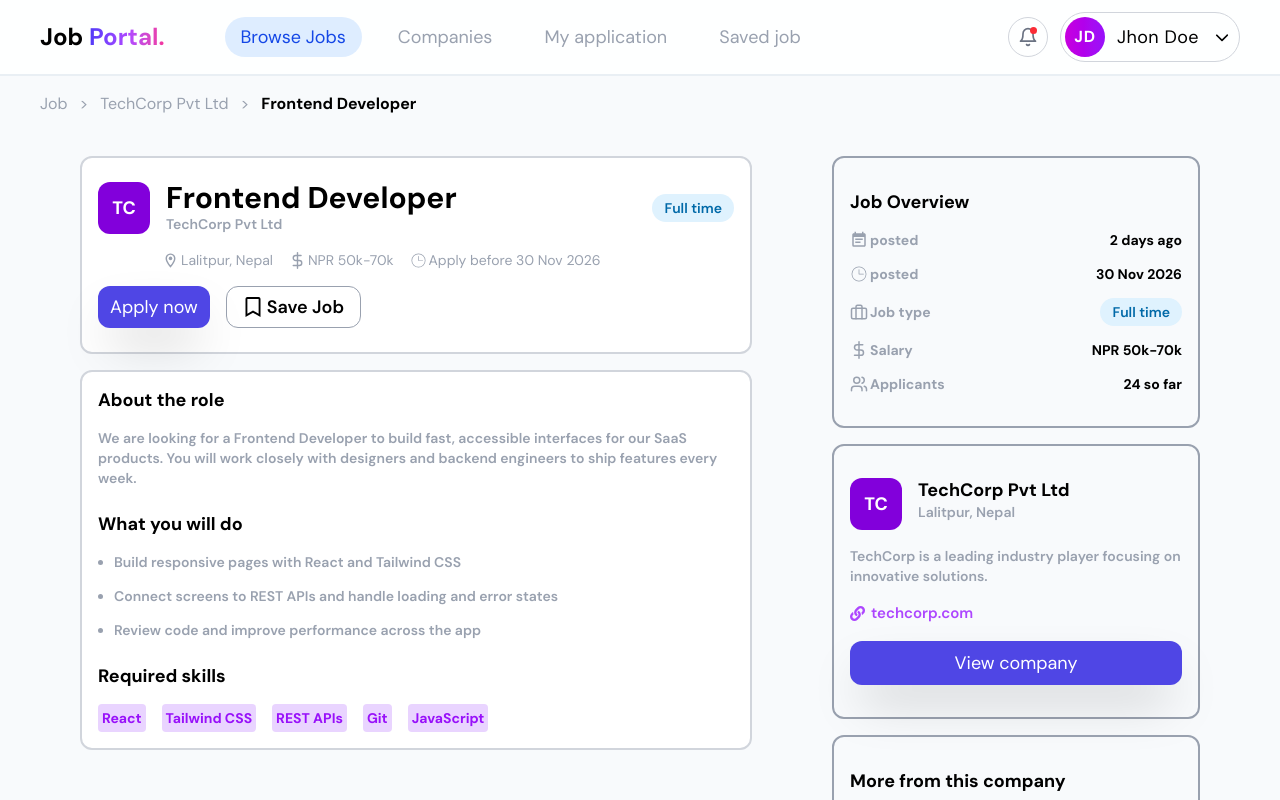
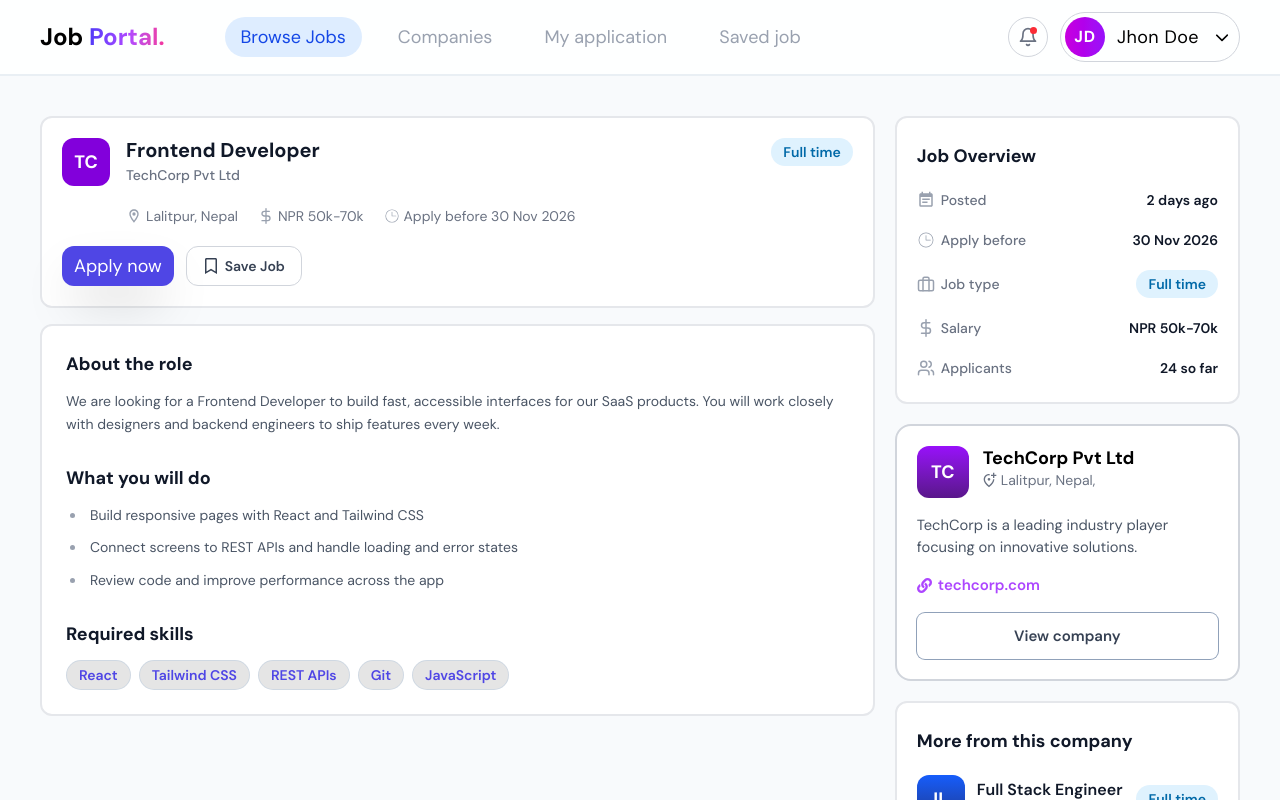
Before and after one commit to gokul-lamsal/jobkhoj, a React (Vite) app in the folder frontend/: page /seeker/browse/1 in a window 1280 px wide. Shown: the top 800 px of the page. Built offline with nearby package versions, Linux system fonts and the light colour scheme.

Commit message:
Pollished job single page

```diff
--- a/frontend/src/components/helpers/CompanyCard.jsx
+++ b/frontend/src/components/helpers/CompanyCard.jsx
@@ -5,14 +5,14 @@ import { FaLink } from 'react-icons/fa'
 import { Link } from 'react-router-dom'
 
 
-const CompanyCard = ({ name, initials, accentColor, location, description, website }) => {
+const CompanyCard = ({ name, initials, accentColor, location, description, website, isBrowse = false }) => {
     const onlyUrl = (url) => {
         const splitUrl = url.split("https://")
         if (splitUrl.length < 2) return url
         return splitUrl[splitUrl.length - 1]
     }
     return (
-        <div className='p-5 flex flex-col gap-4 border-2 border-gray-300 bg-white cursor-pointer hover:scale-105 hover:shadow shrink transition-all duration-200 ease-out max-h-55  rounded-2xl'>
+        <div className='p-5 flex flex-col gap-4 border-2 border-gray-300 bg-white cursor-pointer hover:scale-105 hover:shadow shrink transition-all duration-200 ease-out max-h-65 rounded-2xl'>
             <div className='flex gap-3'>
                 <div className={`h-13 w-13 rounded-xl flex items-center justify-center text-white font-bold text-lg bg-linear-to-b ${gradients[accentColor]}`} >
                     {initials}
@@ -45,12 +45,22 @@ const CompanyCard = ({ name, initials, accentColor, location, description, websi
                         {onlyUrl(website)}
                     </div>
                 </a>
-                <Link to={"/company/2"}>
-                    <div className='bg-linear-to-r from-indigo-500 to-purple-500 hover:from-indigo-600 hover:to-purple-600 active:scale-95 transition-all duration-200 px-4 py-1.5 text-[15px] font-semibold text-white rounded-lg shadow-sm cursor-pointer'>
+                {
+                    !isBrowse && (<Link to={"/company/2"}>
+                        <div className='bg-linear-to-r from-indigo-500 to-purple-500 hover:from-indigo-600 hover:to-purple-600 active:scale-95 transition-all duration-200 px-4 py-1.5 text-[15px] font-semibold text-white rounded-lg shadow-sm cursor-pointer'>
+                            View company
+                        </div>
+                    </Link>)
+                }
+
+            </div>
+            {
+                isBrowse && (<Link to={"/company/2"}>
+                    <div className=' ring-slate-400 ring  hover:ring-slate-700 text-center  active:scale-95 transition-all duration-200 px-4 py-3 text-[15px] font-semibold text-gray-700 rounded-lg cursor-pointer'>
                         View company
                     </div>
-                </Link>
-            </div>
+                </Link>)
+            }
         </div>
     )
 }
--- /dev/null
+++ b/frontend/src/components/helpers/LatestOpening.jsx
@@ -0,0 +1,25 @@
+import React from 'react'
+import PostedJobCard from './PostedJobCard'
+import { postedJobs } from '../../pages/public/HomePage'
+
+const LatestOpening = () => {
+  return (
+   <section className="flex flex-col gap-4   pt-8 mb-8">
+        <div >
+          <h2 className="text-xl font-bold">Latest openings</h2>
+          <p className="text-gray-400 text-sm">Fresh roles from approved companies.</p>
+        </div>
+        <div className="grid grid-cols-1 sm:grid-cols-1 lg:grid-cols-3 gap-5">
+          {
+            postedJobs.map((job, i) => {
+              return (
+                <PostedJobCard id={job.id} title={job.title} company={job.company} companyInitials={job.companyInitials} logoColor={job.logoColor} location={job.location} salary={job.salary} type={job.type} skills={job.skills} postedAgo={job.postedAgo} bookmarked={job.bookmarked} />
+              )
+            })
+          }
+        </div>
+      </section>
+  )
+}
+
+export default LatestOpening
--- a/frontend/src/components/helpers/PostedJobCard.jsx
+++ b/frontend/src/components/helpers/PostedJobCard.jsx
@@ -65,7 +65,7 @@ const PostedJobCard = ({
             </div>
             {/* tag */}
             <div className='flex items-center gap-2 border-b-2 pb-4 border-gray-300'>
-                <Badge type={badgeType[type.toLowerCase()]} text={type} />
+                <Badge type={badgeType[type?.toLowerCase()]} text={type} />
                 {
                     skills?.map((skill, i) => {
                         return (
--- a/frontend/src/components/layout/SeekerLayout.jsx
+++ b/frontend/src/components/layout/SeekerLayout.jsx
@@ -1,10 +1,11 @@
 import React from 'react'
 import { Outlet } from 'react-router-dom'
 import SeekerNavBar from '../../pages/seeker/SeekerNavBar'
+import Footer from '../global/Footer'
 
 const SeekerLayout = () => {
     return (
-        <div>
+        <>
             <SeekerNavBar navLinks={[
 
                 {
@@ -25,7 +26,9 @@ const SeekerLayout = () => {
                 },
             ]} />
             <Outlet />
-        </div>
+            <Footer />
+
+        </>
     )
 }
 
--- a/frontend/src/pages/public/Browsepage.jsx
+++ b/frontend/src/pages/public/Browsepage.jsx
@@ -170,7 +170,7 @@ const Browsepage = () => {
             {
               postedJobs.map((job, i) => {
                 return (
-                  <PostedJobCard title={job.title} company={job.company} companyInitials={job.companyInitials} logoColor={job.logoColor} location={job.location} salary={job.salary} type={job.type} skills={job.skills} postedAgo={job.postedAgo} bookmarked={job.bookmarked} />
+                  <PostedJobCard id={job.id} title={job.title} company={job.company} companyInitials={job.companyInitials} logoColor={job.logoColor} location={job.location} salary={job.salary} type={job.type} skills={job.skills} postedAgo={job.postedAgo} bookmarked={job.bookmarked} />
                 )
               })
             }
--- a/frontend/src/pages/seeker/SeekerDashBoard.jsx
+++ b/frontend/src/pages/seeker/SeekerDashBoard.jsx
@@ -1,8 +1,11 @@
-import React from 'react'
+import LatestOpening from '../../components/helpers/LatestOpening'
 
 const SeekerDashBoard = () => {
   return (
-    <div>SeekerDashBoard</div>
+    <>
+    <LatestOpening/>
+
+    </>
   )
 }
 
--- a/frontend/src/pages/seeker/SeekerJobPage.jsx
+++ b/frontend/src/pages/seeker/SeekerJobPage.jsx
@@ -8,8 +8,8 @@ import { CiClock2 } from "react-icons/ci";
 import { Link } from "react-router-dom";
 import Button from "../../components/global/Button";
 import { LuUsers } from "react-icons/lu";
-import Footer from "../../components/global/Footer";
-
+import CompanyCard from "../../components/helpers/CompanyCard"
+import PostedJobCard from "../../components/helpers/PostedJobCard"
 const SeekerJobPage = () => {
   {
     /* use this info to build dummy aaile ko lagi paxi yo json change huna sakxa , for now build ui yei use garera
@@ -55,7 +55,7 @@ const SeekerJobPage = () => {
     company: {
       name: "TechCorp Pvt Ltd",
       initials: "TC",
-      location: "Lalitpur, Nepal",
+      location: { isRemote: false, city: "Lalitpur, Nepal" },
       description:
         "TechCorp is a leading industry player focusing on innovative solutions.",
       website: "https://techcorp.com",
@@ -90,233 +90,192 @@ const SeekerJobPage = () => {
   });
   return (
     <main >
-      <section className="pt-4 flex gap-3 items-center">
-        <Link to="/browse">
-        <p className="text-gray-400 text-md cursor-pointer">Job</p>
-        </Link>
-        <span className="text-gray-400 text-md">{">"}</span>
-        <p className="text-gray-400 text-md cursor-pointer">{jobInfo.company.name}</p>
-        <span className="text-gray-400 text-md">{">"}</span>
-        <p className="text-md font-bold cursor-pointer">{jobInfo.title}</p>
-      </section>
-      <section className="flex">
-        <section className=" flex flex-col gap-4 my-4 py-6">
-          <div className="flex flex-col gap-4 border-2 rounded-xl px-4 py-6 border-gray-300 bg-white cursor-pointer">
-            <div className="flex justify-between items-center">
-              <div className="flex gap-4 ">
-                <div
-                  className={`h-13 w-13 rounded-xl text-white flex items-center justify-center font-bold text-lg bg-purple-700`}
-                >
+
+      <section className="flex gap-5">
+        <div className=" flex flex-col gap-4 my-4 py-6">
+          <div className="flex flex-col gap-5 border-2 rounded-xl px-5 py-5 border-gray-200 bg-white cursor-pointer">
+            {/* Header */}
+            <div className="flex justify-between items-start gap-4">
+              <div className="flex gap-4">
+                <div className="h-12 w-12 shrink-0 rounded-xl text-white flex items-center justify-center font-bold text-lg bg-purple-700">
                   {jobInfo.company.initials}
                 </div>
-                <div className="flex flex-col ">
-                  <h3 className="font-extrabold -mt-0.5 text-3xl">
+                <div className="flex flex-col gap-0.5">
+                  <h3 className="font-bold text-xl leading-tight text-gray-900">
                     {jobInfo.title}
                   </h3>
-                  <span className=" text-sm  -mt-0.5 font-semibold text-gray-400">
+                  <span className="text-sm font-medium text-gray-500">
                     {jobInfo.company.name}
                   </span>
                 </div>
               </div>
-              <div>
+              <div className="shrink-0">
                 <Badge
                   type={badgeType[jobInfo.jobType.toLowerCase()]}
                   text={jobInfo.jobType}
                 />
               </div>
             </div>
-            <div className="text-gray-400 flex text-sm gap-4 pl-16 items-center">
-              <div className="flex items-center gap-0.5">
-                <span>
-                  <MdOutlineLocationOn size={17} />
-                </span>
+
+            {/* info */}
+            <div className="text-gray-500 flex flex-wrap text-sm gap-x-5 gap-y-2 pl-16 items-center">
+              <div className="flex items-center gap-1">
+                <MdOutlineLocationOn size={16} className="text-gray-400" />
                 <span>{jobInfo.location}</span>
               </div>
-              <div className="flex items-center gap-0.5">
-                <span>
-                  <FiDollarSign size={17} />
-                </span>
+              <div className="flex items-center gap-1">
+                <FiDollarSign size={16} className="text-gray-400" />
                 <span>{jobInfo.salary}</span>
               </div>
-              <div className="flex items-center gap-0.5">
-                <span>
-                  <CiClock2 size={17} />
-                </span>
+              <div className="flex items-center gap-1">
+                <CiClock2 size={16} className="text-gray-400" />
                 <span>{`Apply before ${jobInfo.applyBefore}`}</span>
               </div>
             </div>
-            <div className="flex justify-start gap-4 items-center">
-              <Link to={``}>
-                <div className="h-10.5 text-center">
+
+            {/* Actions */}
+            <div className="flex justify-start gap-3 items-center">
+              <div className="h-10">
                 <Button type="button" text={"Apply now"} />
               </div>
-              </Link>
-              <button
-                className={`self-start border border-gray-400 px-4 font-bold cursor-pointer py-1.5 rounded-xl`}
-              >
-                <span className="flex gap-1 text-lg font-semibold justify-center items-center">
-                  <FaRegBookmark size={20} /> Save Job
+              <button className="h-10 border border-gray-300 px-4 cursor-pointer rounded-xl text-gray-700 hover:bg-gray-50 transition-colors">
+                <span className="flex gap-1.5 text-sm font-semibold justify-center items-center">
+                  <FaRegBookmark size={16} /> Save Job
                 </span>
               </button>
             </div>
           </div>
 
-          <div className="flex flex-col gap-6 border-gray-300 border-2 bg-white p-4 rounded-xl">
-            <div className="flex flex-col gap-4">
-              <h1 className="font-extrabold -mt-0.5 text-lg">About the role</h1>
-              <p className=" text-sm  -mt-0.5 font-semibold text-gray-400">
+          {/* About  div*/}
+
+
+          <div className="flex flex-col gap-7 border-gray-200 border-2 px-6 bg-white  py-6 rounded-xl">
+            <div className="flex flex-col gap-3">
+              <h2 className="font-bold text-lg text-gray-900">About the role</h2>
+              <p className="text-sm leading-relaxed text-gray-600">
                 {jobInfo.about}
               </p>
             </div>
-            <div className="flex flex-col gap-4">
-              <h1 className="font-extrabold -mt-0.5 text-lg">
-                What you will do
-              </h1>
-              <ul className="list-disc pl-4 flex flex-col gap-4">
+
+            {/* Responsibilities */}
+            <div className="flex flex-col gap-3">
+              <h2 className="font-bold text-lg text-gray-900">What you will do</h2>
+              <ul className="list-disc pl-5 flex flex-col gap-2.5 marker:text-gray-400">
                 {jobInfo.responsibilities.map((task, i) => (
-                  <li
-                    key={i}
-                    className="text-sm -mt-0.5 font-semibold text-gray-400"
-                  >
+                  <li key={i} className="text-sm leading-relaxed text-gray-600 pl-1">
                     {task}
                   </li>
                 ))}
               </ul>
             </div>
-            <div className="flex flex-col gap-4">
-              <h1 className="font-extrabold -mt-0.5 text-lg">
-                Required skills
-              </h1>
-              <div className="flex gap-4">
+
+            {/* Skills */}
+            <div className="flex flex-col gap-3">
+              <h2 className="font-bold text-lg text-gray-900">Required skills</h2>
+              <div className="flex flex-wrap gap-2">
                 {jobInfo.requiredSkills.map((skill, i) => (
-                  <p className=" text-sm  -mt-0.5 font-bold text-purple-600 bg-purple-200 p-1 rounded-sm ">
-                    {skill}
-                  </p>
+                  <Badge key={i} type="search" text={skill} />
                 ))}
               </div>
             </div>
           </div>
-        </section>
-        <section className=" flex flex-col gap-4 my-4 py-6">
-          <div className="flex flex-col gap-4 border-2 w-[23rem] border-gray-400 rounded-xl px-4 py-8">
-            <h1 className="font-extrabold -mt-0.5 text-lg">Job Overview</h1>
+        </div>
+        <div className="flex flex-col gap-5 my-4 py-6">
+          {/* Job overview */}
+          <div className="flex flex-col gap-5 border-2   border-gray-200 bg-white rounded-xl px-5 py-6">
+            <h2 className="font-bold text-lg text-gray-900">Job Overview</h2>
+
             <div className="flex justify-between items-center">
-              <span className=" text-sm -mt-0.5 font-bold text-gray-400 flex items-center gap-0.5">
-                <MdEventNote size={18} /> posted
+              <span className="text-sm font-medium text-gray-500 flex items-center gap-1.5">
+                <MdEventNote size={18} className="text-gray-400" /> Posted
               </span>
-              <span className="text-sm -mt-0.5 font-bold">
+              <span className="text-sm font-semibold text-gray-900">
                 {jobInfo.postedAt}
               </span>
             </div>
+
             <div className="flex justify-between items-center">
-              <span className=" text-sm -mt-0.5 font-bold text-gray-400 flex items-center gap-0.5">
-                <CiClock2 size={18} /> posted
+              <span className="text-sm font-medium text-gray-500 flex items-center gap-1.5">
+                <CiClock2 size={18} className="text-gray-400" /> Apply before
               </span>
-              <span className="text-sm -mt-0.5 font-bold">
+              <span className="text-sm font-semibold text-gray-900">
                 {jobInfo.applyBefore}
               </span>
             </div>
+
             <div className="flex justify-between items-center">
-              <span className=" text-sm -mt-0.5 font-bold text-gray-400 flex items-center gap-0.5">
-                <FiBriefcase size={18} /> Job type
+              <span className="text-sm font-medium text-gray-500 flex items-center gap-1.5">
+                <FiBriefcase size={18} className="text-gray-400" /> Job type
               </span>
-              <span className="text-sm -mt-0.5 font-bold">
               <Badge
                 type={badgeType[jobInfo.jobType.toLowerCase()]}
                 text={jobInfo.jobType}
               />
+            </div>
+
+            <div className="flex justify-between items-center">
+              <span className="text-sm font-medium text-gray-500 flex items-center gap-1.5">
+                <FiDollarSign size={18} className="text-gray-400" /> Salary
               </span>
-            </div>
-            <div className="flex justify-between items-center">
-              <span className=" text-sm -mt-0.5 font-bold text-gray-400 flex items-center gap-0.5">
-                <FiDollarSign size={18} /> Salary
-              </span>
-              <span className="text-sm -mt-0.5 font-bold">
+              <span className="text-sm font-semibold text-gray-900">
                 {jobInfo.salary}
               </span>
             </div>
+
             <div className="flex justify-between items-center">
-              <span className=" text-sm -mt-0.5 font-bold text-gray-400 flex items-center gap-0.5">
-                <LuUsers size={18} /> Applicants
+              <span className="text-sm font-medium text-gray-500 flex items-center gap-1.5">
+                <LuUsers size={18} className="text-gray-400" /> Applicants
               </span>
-              <span className="text-sm -mt-0.5 font-bold">
+              <span className="text-sm font-semibold text-gray-900">
                 {jobInfo.applicants}
               </span>
             </div>
           </div>
-          <div className="flex flex-col gap-4 border-2 w-[23rem] border-gray-400 rounded-xl px-4 py-8">
-            <div className="flex gap-4 ">
+
+          <CompanyCard
+            isBrowse={true}
+            accentColor={"purple"}
+            name={jobInfo.company.name}
+            initials={jobInfo.company.initials}
+            location={jobInfo.company.location}
+            description={jobInfo.company.description}
+            website={jobInfo.company.website}
+          />
+
+          {/* More from this company */}
+          <div className="flex flex-col gap-5 border-2   border-gray-200 bg-white rounded-xl px-5 py-6">
+            <h2 className="font-bold text-lg text-gray-900">
+              More from this company
+            </h2>
+            {jobInfo.moreFromCompany.map((moreJobs, i) => (
+              <Link to={`/seeker/browse/${moreJobs.id}`}>
+                <div key={i} className="flex gap-3 justify-between items-center hover:scale-105 transition-all duration-200">
+                  <div className="flex gap-3 items-center min-w-0">
                     <div
-                className={`h-13 w-13 rounded-xl text-white flex items-center justify-center font-bold text-lg bg-purple-700`}
-              >
-                {jobInfo.company.initials}
-              </div>
-              <div className="flex flex-col ">
-                <h3 className="font-bold -mt-0.5 text-lg">
-                  {jobInfo.company.name}
-                </h3>
-                <span className=" text-sm  -mt-0.5 font-semibold text-gray-400">
-                  {jobInfo.company.location}
-                </span>
-              </div>
-            </div>
-            <div>
-              <p className="text-sm font-semibold -mr-0.5 text-gray-400">
-                {jobInfo.company.description}
-              </p>
-            </div>
-            <div>
-              <a
-                href={jobInfo.company.website}
-                target="_blank"
-                rel="noopener noreferrer"
-              >
-                <div className="text-purple-500 hover:underline flex items-center gap-1.5 text-[15px] font-semibold">
-                  <FaLink />
-                  {onlyUrl(jobInfo.company.website)}
-                </div>
-              </a>
-            </div>
-            <div>
-              <Button
-                // extraCss={{ backgroundColor: "white", color: "black" }}
-                text={"View company"}
-              />
-            </div>
-          </div>
-          <div className="flex flex-col gap-4 border-2 w-[23rem] border-gray-400 rounded-xl px-4 py-8">
-            <h1 className="font-extrabold -mt-0.5 text-lg">
-              More from this company
-            </h1>
-            {jobInfo.moreFromCompany.map((moreJobs, i) => (
-              <div className="flex gap-2 justify-between">
-                <div className="flex gap-4 ">
-                  <div
-                    className={`h-13 w-13 rounded-xl flex items-center justify-center text-white font-bold text-lg bg-linear-to-b ${gradients[moreJobs.accentColor]}`}
+                      className={`h-12 w-12 shrink-0 rounded-xl flex items-center justify-center text-white font-bold text-lg bg-linear-to-b ${gradients[moreJobs.accentColor]}`}
                     >
                       {moreJobs.initials}
                     </div>
-                  <div className="flex flex-col ">
-                    <h3 className="font-bold -mt-0.5 text-md">
+                    <div className="flex flex-col gap-0.5 min-w-0">
+                      <h3 className="font-semibold text-base text-gray-900 truncate">
                         {moreJobs.title}
                       </h3>
-                    <span className=" text-[12px] -mt-0.5 font-semibold text-gray-400">
+                      <span className="text-xs font-medium text-gray-500">
                         {moreJobs.company}
                       </span>
                     </div>
                   </div>
-                <div>
-                  <span className="text-sm -mt-0.5 font-bold">
+                  <div className="shrink-0">
                     <Badge
                       type={badgeType[moreJobs.jobType.toLowerCase()]}
                       text={moreJobs.jobType}
                     />
-                  </span>
                   </div>
                 </div>
+              </Link>
             ))}
           </div>
-        </section>
+        </div>
       </section>
     </main>
   );
```
Also changed, not shown: frontend/src/pages/public/HomePage.jsx (+3 -15 lines). Lines whose indentation alone changed are shown as unchanged.
